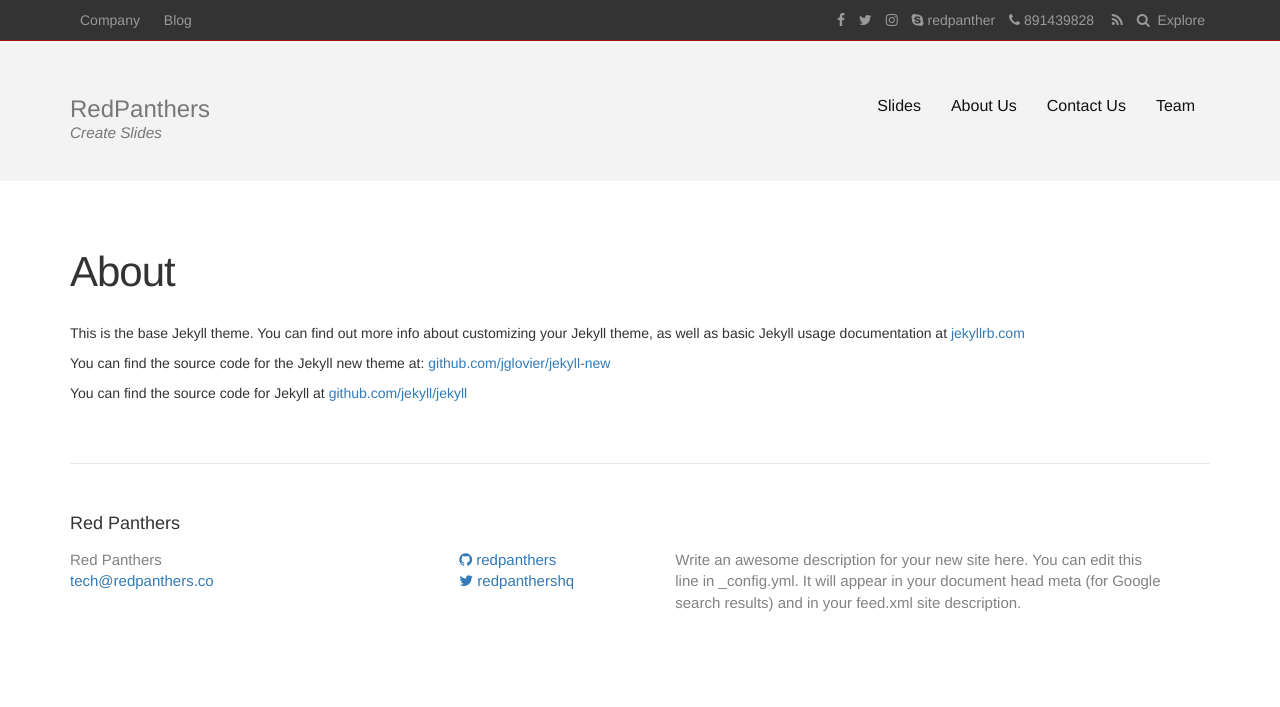
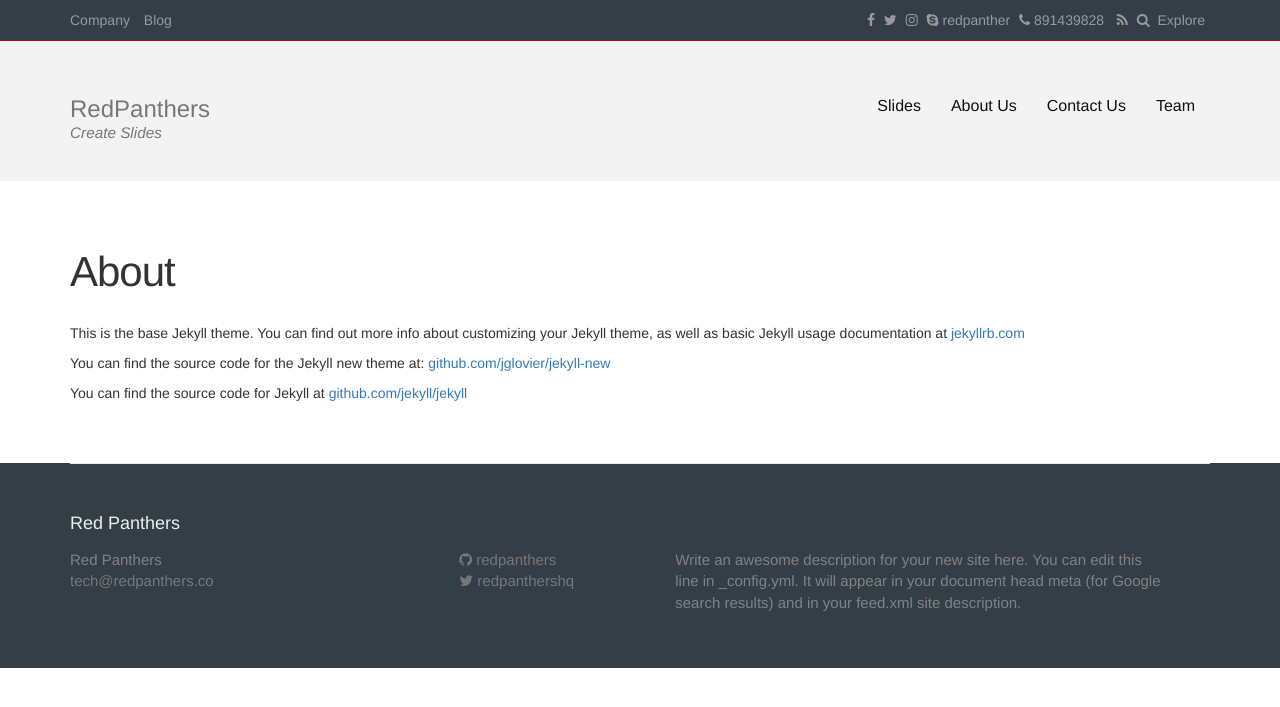
Before and after one commit to redpanthers/slides, a Jekyll site: the page built from about.md, in a window 1280 px wide. Shown: the top 707 px of the page. Built offline with Jekyll 4.4.1, drawn with Linux system fonts in a browser that asks for light colours; nearby versions of some CDN libraries.

Commit message:
Home stylesheet

```diff
--- a/_sass/_home.scss
+++ b/_sass/_home.scss
@@ -1,6 +1,6 @@
 .site-top{
 	min-height: 40px;
-	background: #333;
+	background: #343e47;
 	color: #999;
 	border-bottom: 1px solid #a70e0e;
 	ul{
@@ -13,7 +13,9 @@
 				display: block;
 				color: #999;
 				padding: 10px 10px;
-
+				&:first-child{
+					padding-left: 0;
+				}
 			}
 		}
 	}
@@ -152,7 +154,27 @@
 		@include c-border-radius(50%,50%,50%,50%);
 		border: 1px solid #eee;
 		text-align: center;
-		padding-top: 6px;
+		padding-top: 12px;
 		line-height: normal;
 	}
 }
+/** Footer section **/
+.footer-section{
+	background: #343e47;
+	color: #eee;
+	display: block;
+}
+.social-media-list{
+	li a{
+		color: #777;
+		text-decoration: none;
+	}
+}
+
+.contact-list{
+	li{
+		a{
+			color: #777;
+		}
+	}
+}
```
